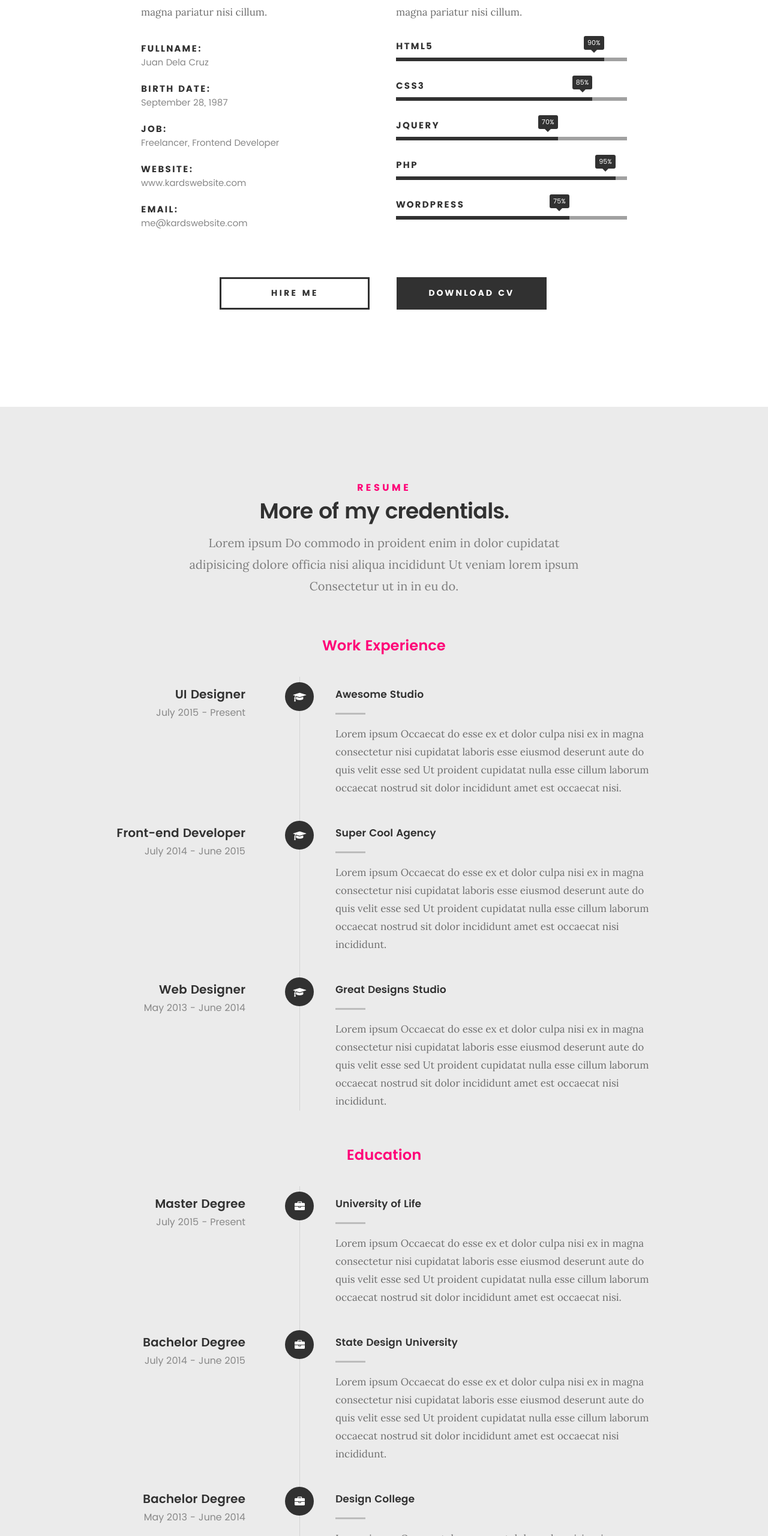
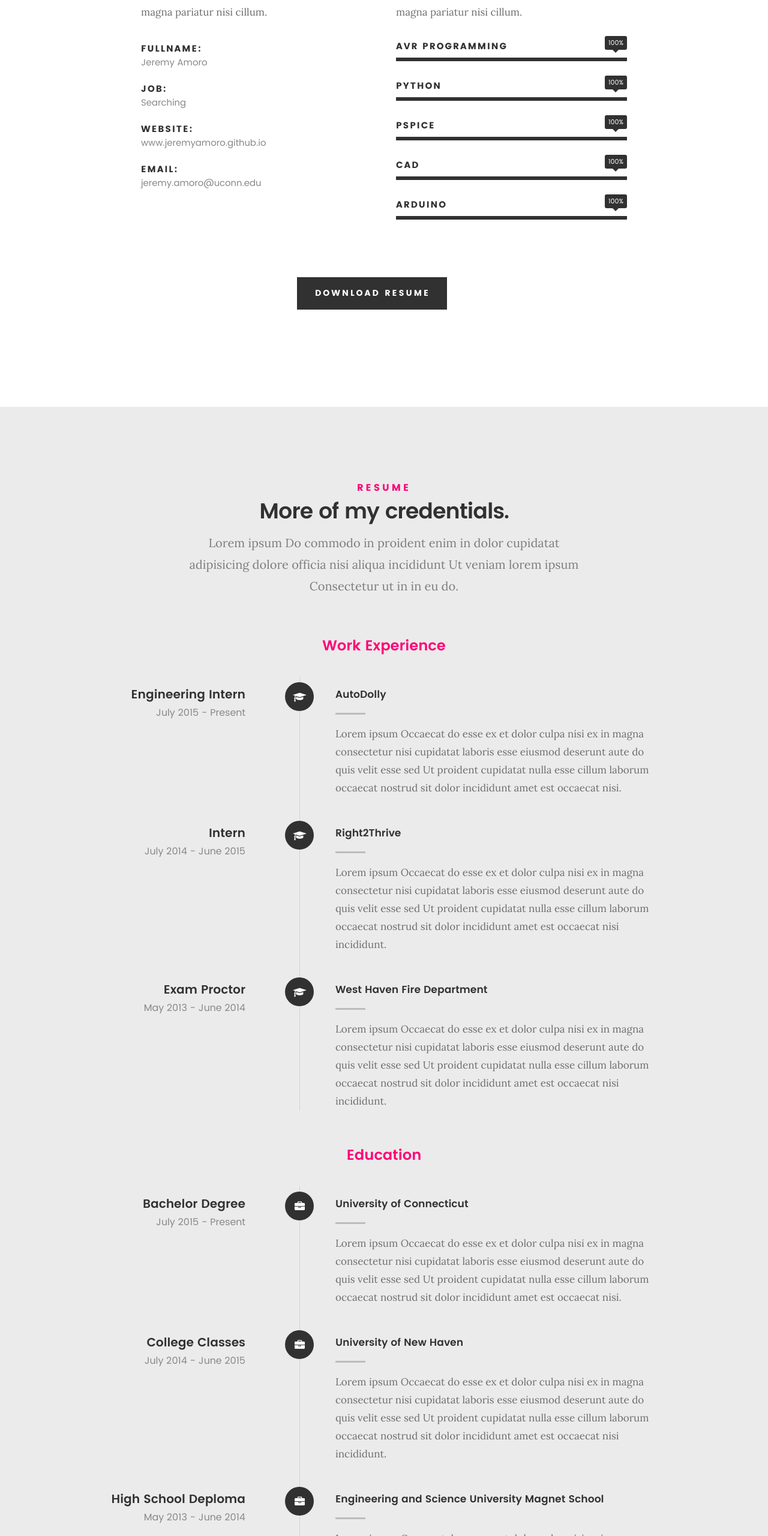
Before and after one commit to jeremyamoro/jeremyamoro.github.io, a plain HTML site: page index.html in a window 1280 px wide. Shown: the part 1337-3897 px from the top of the page at 60% size. Drawn offline with Linux system fonts and the light colour scheme; files whose address does not match are found by name.

Commit message:
Add files via upload

```diff
--- a/index.html
+++ b/index.html
@@ -54,7 +54,6 @@
 						<li><a class="smoothscroll"  href="#portfolio" title="">Portfolio</a></li>
 						<li><a class="smoothscroll"  href="#services" title="">Services</a></li>
 						<li><a class="smoothscroll"  href="#contact" title="">Contact</a></li>
-						<li><a href="styles.html" title="">Style Demo</a></li>
 					</ul>
 				</nav>
    		</div> <!-- /top-bar -->
@@ -132,23 +131,19 @@
    			<ul class="info-list">
    				<li>
    					<strong>Fullname:</strong>
-   					<span>Juan Dela Cruz</span>
-   				</li>
-   				<li>
-   					<strong>Birth Date:</strong>
-   					<span>September 28, 1987</span>
+   					<span>Jeremy Amoro</span>
    				</li>
    				<li>
    					<strong>Job:</strong>
-   					<span>Freelancer, Frontend Developer</span>
+   					<span>Searching</span>
    				</li>
    				<li>
    					<strong>Website:</strong>
-   					<span>www.kardswebsite.com</span>
+   					<span>www.jeremyamoro.github.io</span>
    				</li>
    				<li>
    					<strong>Email:</strong>
-   					<span>me@kardswebsite.com</span>
+   					<span>jeremy.amoro@uconn.edu</span>
    				</li>
 
    			</ul> <!-- /info-list -->
@@ -162,25 +157,25 @@
 
 				<ul class="skill-bars">
 				   <li>
-				   	<div class="progress percent90"><span>90%</span></div>
-				   	<strong>HTML5</strong>
+				   	<div class="progress percent100"><span>100%</span></div>
+				   	<strong>AVR Programming</strong>
 				   </li>
 				   <li>
-				   	<div class="progress percent85"><span>85%</span></div>
-				   	<strong>CSS3</strong>
+				   	<div class="progress percent100"><span>100%</span></div>
+				   	<strong>Python</strong>
 				   </li>
 				   <li>
-				   	<div class="progress percent70"><span>70%</span></div>
-				   	<strong>JQuery</strong>
+				   	<div class="progress percent100"><span>100%</span></div>
+				   	<strong>PSPICE</strong>
 				   </li>
 				   <li>
-				   	<div class="progress percent95"><span>95%</span></div>
-				   	<strong>PHP</strong>
+				   	<div class="progress percen100"><span>100%</span></div>
+				   	<strong>CAD</strong>
 				   </li>
 				   <li>
 
-				   	<div class="progress percent75"><span>75%</span></div>
-				   	<strong>Wordpress</strong>
+				   	<div class="progress percent100"><span>100%</span></div>
+				   	<strong>Arduino</strong>
 				   </li>
 
 				</ul> <!-- /skill-bars -->
@@ -191,8 +186,7 @@
 
    	<div class="row button-section">
    		<div class="col-twelve">
-   			<a href="#contact" title="Hire Me" class="button stroke smoothscroll">Hire Me</a>
-   			<a href="#" title="Download CV" class="button button-primary">Download CV</a>
+   			<a href="/assets/resume.pdf" title="Download CV" class="button button-primary">Download Resume</a>
    		</div>
    	</div>
 
@@ -233,12 +227,12 @@
 	   				</div>
 
 	   				<div class="timeline-header">
-	   					<h3>UI Designer</h3>
+	   					<h3>Engineering Intern</h3>
 	   					<p>July 2015 - Present</p>
 	   				</div>
 
 	   				<div class="timeline-content">
-	   					<h4>Awesome Studio</h4>
+	   					<h4>AutoDolly</h4>
 	   					<p>Lorem ipsum Occaecat do esse ex et dolor culpa nisi ex in magna consectetur nisi cupidatat laboris esse eiusmod deserunt aute do quis velit esse sed Ut proident cupidatat nulla esse cillum laborum occaecat nostrud sit dolor incididunt amet est occaecat nisi.</p>
 	   				</div>
 
@@ -251,12 +245,12 @@
 	   				</div>
 
 	   				<div class="timeline-header">
-	   					<h3>Front-end Developer</h3>
+	   					<h3>Intern</h3>
 	   					<p>July 2014 - June 2015</p>
 	   				</div>
 
 	   				<div class="timeline-content">
-	   					<h4>Super Cool Agency</h4>
+	   					<h4>Right2Thrive</h4>
 	   					<p>Lorem ipsum Occaecat do esse ex et dolor culpa nisi ex in magna consectetur nisi cupidatat laboris esse eiusmod deserunt aute do quis velit esse sed Ut proident cupidatat nulla esse cillum laborum occaecat nostrud sit dolor incididunt amet est occaecat nisi incididunt.</p>
 	   				</div>
 
@@ -269,12 +263,12 @@
 	   				</div>
 
 	   				<div class="timeline-header">
-	   					<h3>Web Designer</h3>
+	   					<h3>Exam Proctor</h3>
 	   					<p>May 2013 - June 2014</p>
 	   				</div>
 
 	   				<div class="timeline-content">
-	   					<h4>Great Designs Studio</h4>
+	   					<h4>West Haven Fire Department</h4>
 	   					<p>Lorem ipsum Occaecat do esse ex et dolor culpa nisi ex in magna consectetur nisi cupidatat laboris esse eiusmod deserunt aute do quis velit esse sed Ut proident cupidatat nulla esse cillum laborum occaecat nostrud sit dolor incididunt amet est occaecat nisi incididunt.</p>
 	   				</div>
 
@@ -305,12 +299,12 @@
 	   				</div>
 
 	   				<div class="timeline-header">
-	   					<h3>Master Degree</h3>
+	   					<h3>Bachelor Degree</h3>
 	   					<p>July 2015 - Present</p>
 	   				</div>
 
 	   				<div class="timeline-content">
-	   					<h4>University of Life</h4>
+	   					<h4>University of Connecticut</h4>
 	   					<p>Lorem ipsum Occaecat do esse ex et dolor culpa nisi ex in magna consectetur nisi cupidatat laboris esse eiusmod deserunt aute do quis velit esse sed Ut proident cupidatat nulla esse cillum laborum occaecat nostrud sit dolor incididunt amet est occaecat nisi.</p>
 	   				</div>
 
@@ -323,12 +317,12 @@
 	   				</div>
 
 	   				<div class="timeline-header">
-	   					<h3>Bachelor Degree</h3>
+	   					<h3>College Classes</h3>
 	   					<p>July 2014 - June 2015</p>
 	   				</div>
 
 	   				<div class="timeline-content">
-	   					<h4>State Design University</h4>
+	   					<h4>University of New Haven</h4>
 	   					<p>Lorem ipsum Occaecat do esse ex et dolor culpa nisi ex in magna consectetur nisi cupidatat laboris esse eiusmod deserunt aute do quis velit esse sed Ut proident cupidatat nulla esse cillum laborum occaecat nostrud sit dolor incididunt amet est occaecat nisi incididunt.</p>
 	   				</div>
 
@@ -341,12 +335,12 @@
 	   				</div>
 
 	   				<div class="timeline-header">
-	   					<h3>Bachelor Degree</h3>
+	   					<h3>High School Deploma</h3>
 	   					<p>May 2013 - June 2014</p>
 	   				</div>
 
 	   				<div class="timeline-content">
-	   					<h4>Design College</h4>
+	   					<h4>Engineering and Science University Magnet School</h4>
 	   					<p>Lorem ipsum Occaecat do esse ex et dolor culpa nisi ex in magna consectetur nisi cupidatat laboris esse eiusmod deserunt aute do quis velit esse sed Ut proident cupidatat nulla esse cillum laborum occaecat nostrud sit dolor incididunt amet est occaecat nisi incididunt.</p>
 	   				</div>
 
@@ -887,53 +881,6 @@
    		</div>
    	</div> <!-- /section-intro -->
 
-   	<div class="row contact-form">
-
-   		<div class="col-twelve">
-
-            <!-- form -->
-            <form name="contactForm" id="contactForm" method="post" action="">
-      			<fieldset>
-
-                  <div class="form-field">
- 						   <input name="contactName" type="text" id="contactName" placeholder="Name" value="" minlength="2" required="">
-                  </div>
-                  <div class="form-field">
-	      			   <input name="contactEmail" type="email" id="contactEmail" placeholder="Email" value="" required="">
-	               </div>
-                  <div class="form-field">
-	     				   <input name="contactSubject" type="text" id="contactSubject" placeholder="Subject" value="">
-	               </div>
-                  <div class="form-field">
-	                 	<textarea name="contactMessage" id="contactMessage" placeholder="message" rows="10" cols="50" required=""></textarea>
-	               </div>
-                 <div class="form-field">
-                     <button class="submitform">Submit</button>
-                     <div id="submit-loader">
-                        <div class="text-loader">Sending...</div>
-       				      <div class="s-loader">
-								  	<div class="bounce1"></div>
-								  	<div class="bounce2"></div>
-								  	<div class="bounce3"></div>
-								</div>
-							</div>
-                  </div>
-
-      			</fieldset>
-      		</form> <!-- Form End -->
-
-            <!-- contact-warning -->
-            <div id="message-warning">
-            </div>
-            <!-- contact-success -->
-      		<div id="message-success">
-               <i class="fa fa-check"></i>Your message was sent, thank you!<br>
-      		</div>
-
-         </div> <!-- /col-twelve -->
-
-   	</div> <!-- /contact-form -->
-
    	<div class="row contact-info">
 
    		<div class="col-four tab-full">
@@ -960,8 +907,7 @@
 
    			<h5>Email Me At</h5>
 
-   			<p>someone@kardswebsite.com<br>
-			   	info@kardswebsite.com
+   			<p>jeremy.amoro@uconn.edu
 			   </p>
 
    		</div>
@@ -974,9 +920,7 @@
 
    			<h5>Call Me At</h5>
 
-   			<p>Phone: (+63) 555 1212<br>
-			   	Mobile: (+63) 555 0100<br>
-			     	Fax: (+63) 555 0101
+   			<p> 	Mobile: (+1) 203 440 5366
 			   </p>
 
    		</div>
```
Also changed, not shown: images/intro-bg.jpg, 1 other file.
